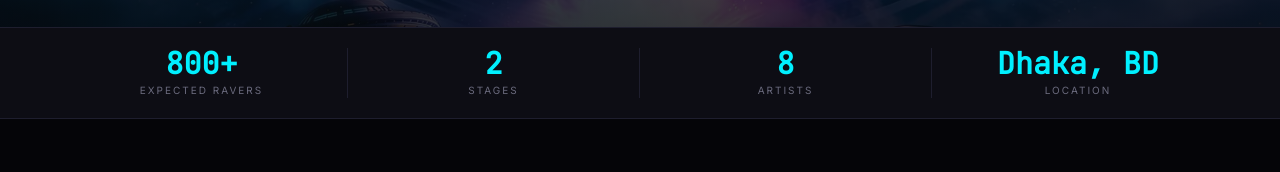
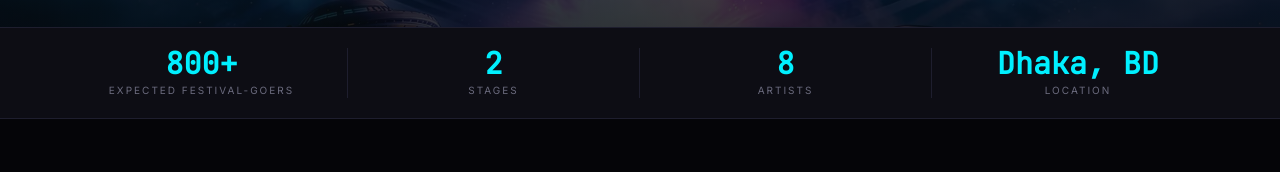
Before and after one commit to tusharsnowstorm-lab/sonicpulse, a Next.js app: page / in a window 1280 px wide. Shown: the part 837-1009 px from the top of the page. Built offline with nearby package versions, Linux system fonts and the light colour scheme; no server answers.

Commit message:
Change Expected Ravers to Expected Festival-Goers in stats bar

```diff
--- a/src/components/home/StatsBar.tsx
+++ b/src/components/home/StatsBar.tsx
@@ -1,7 +1,7 @@
 import { artists } from '@/data/artists'
 
 const stats = [
-  { value: '800+', label: 'Expected Ravers' },
+  { value: '800+', label: 'Expected Festival-Goers' },
   { value: '2',    label: 'Stages' },
   { value: String(artists.length), label: 'Artists' },
   { value: 'Dhaka, BD', label: 'Location' },
```
